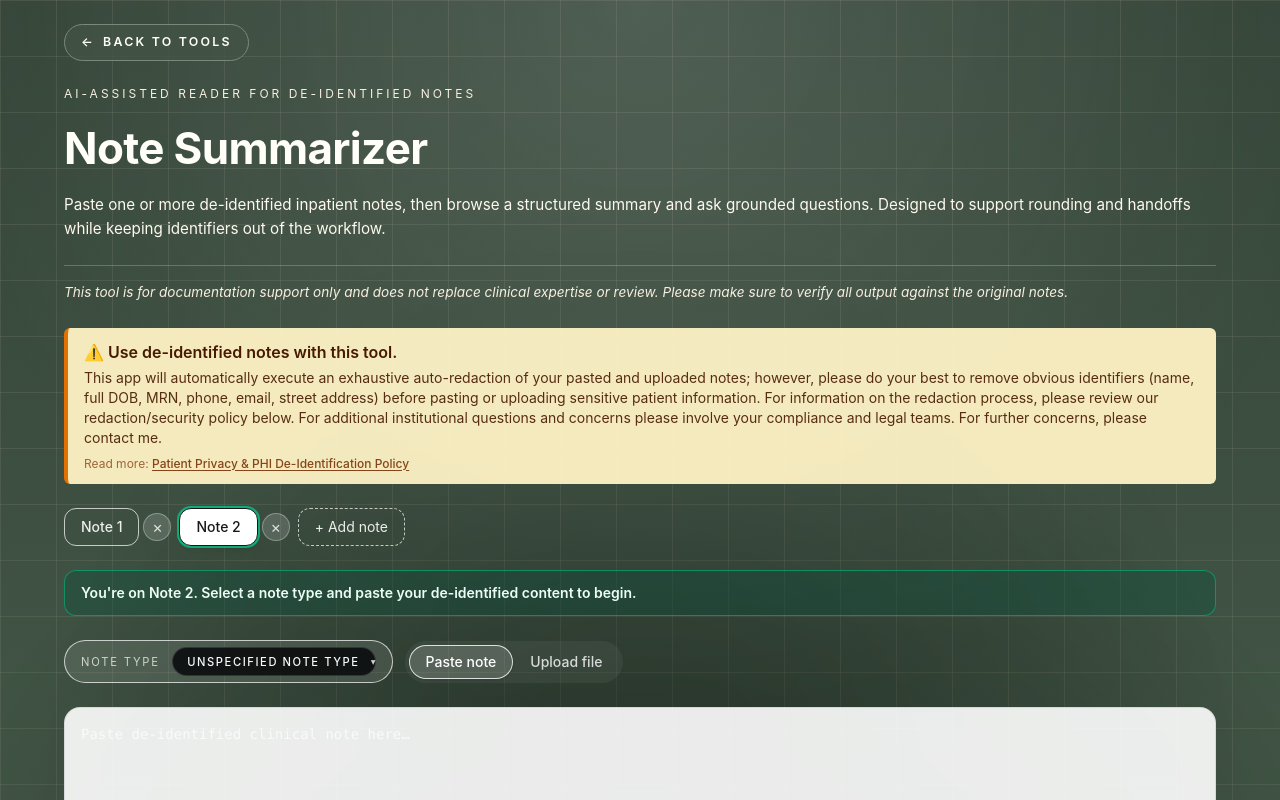
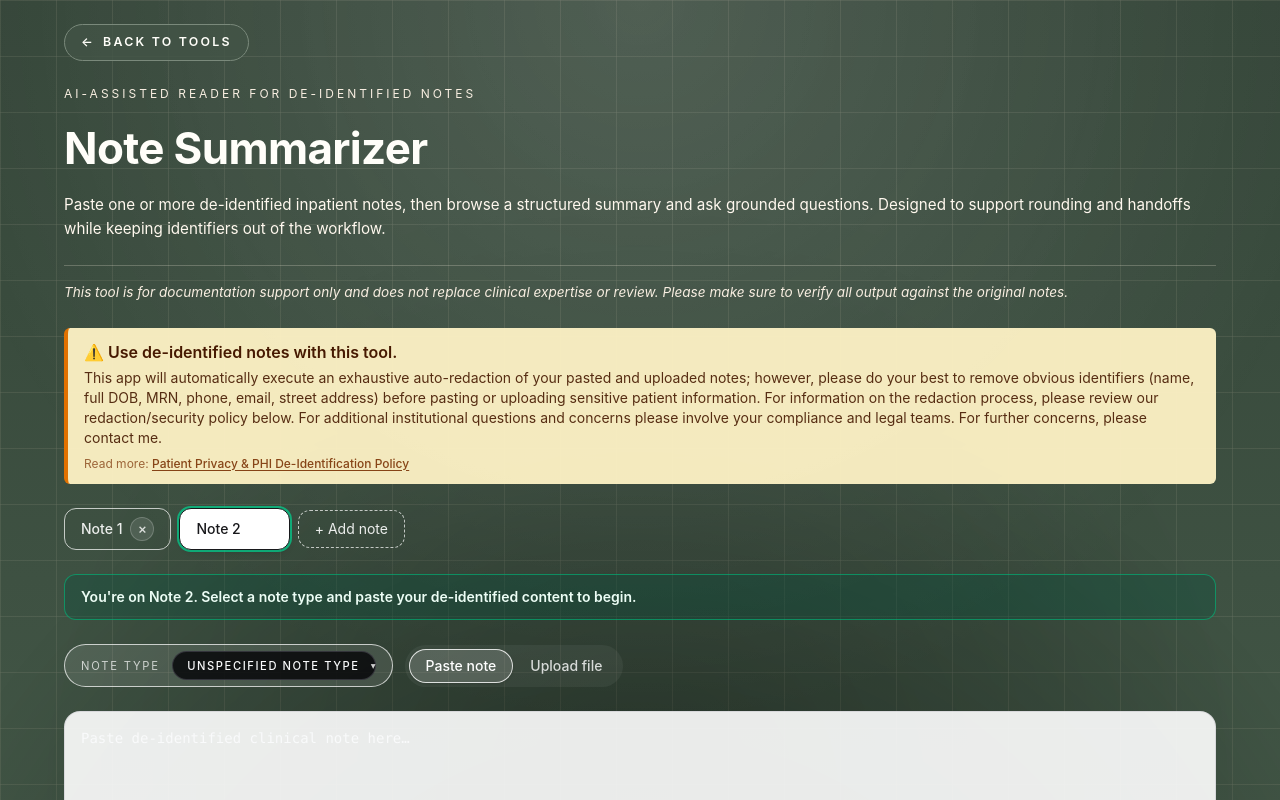
Before and after one commit to NotoMD-dev/notomed-site, a Next.js app: page /tools/note-summarizer in a window 1280 px wide. Both pictures are taken after typing "Sample" into the empty fields and a click on the button "+ Add note". Shown: the top 800 px of the page. Built offline with nearby package versions, Linux system fonts and the light colour scheme.

Commit message:
Improve note tab delete UX

```diff
--- a/src/components/note-summarizer/NoteSummarizerInput.tsx
+++ b/src/components/note-summarizer/NoteSummarizerInput.tsx
@@ -435,33 +435,45 @@ export function NoteSummarizerInput({
       {/* Note tabs */}
       <div className="flex flex-wrap items-center gap-2">
         {notes.map((note, idx) => (
-          <div key={note.id} className="flex items-center gap-1">
           <button
+            key={note.id}
             type="button"
             onClick={() => {
               setActiveNoteId(note.id);
               // When switching notes, keep whatever view mode the user last chose.
             }}
-              className={`px-4 py-2 rounded-xl text-xs md:text-sm font-medium border transition focus-visible:outline-none focus-visible:ring-2 focus-visible:ring-emerald-400
+            className={`group relative inline-flex items-center gap-2 px-4 py-2 rounded-xl text-xs md:text-sm font-medium border transition focus-visible:outline-none focus-visible:ring-2 focus-visible:ring-emerald-400
               ${
                 activeNoteId === note.id
                   ? "bg-white dark:bg-zinc-900 shadow-md border-pearl-400/60 dark:border-zinc-700 text-zinc-900 dark:text-zinc-50 ring-2 ring-emerald-400/70"
                   : "bg-transparent border border-white/70 text-white/90 hover:bg-white/10"
               }`}
           >
+            <span className="truncate max-w-[12ch] md:max-w-[16ch]">
               {note.title || `Note ${idx + 1}`}
-            </button>
+            </span>
             {notes.length > 1 && (
-              <button
-                type="button"
+              <span
+                role="button"
+                tabIndex={0}
                 aria-label={`Delete ${note.title || `Note ${idx + 1}`}`}
-                onClick={() => deleteNote(note.id)}
-                className="inline-flex h-7 w-7 items-center justify-center rounded-full bg-white/15 text-white/80 hover:bg-red-500/20 hover:text-red-50 border border-white/30"
+                onClick={(e) => {
+                  e.stopPropagation();
+                  deleteNote(note.id);
+                }}
+                onKeyDown={(e) => {
+                  if (e.key === "Enter" || e.key === " ") {
+                    e.preventDefault();
+                    e.stopPropagation();
+                    deleteNote(note.id);
+                  }
+                }}
+                className="inline-flex h-6 w-6 items-center justify-center rounded-full bg-white/10 text-white/80 border border-white/20 hover:bg-red-500/25 hover:text-white focus:outline-none focus-visible:ring-2 focus-visible:ring-red-300"
               >
                 ×
+              </span>
+            )}
           </button>
-            )}
-          </div>
         ))}
 
         {mode === "paste" ? (
```
Lines whose indentation alone changed are shown as unchanged.
